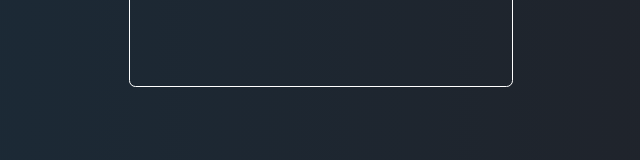
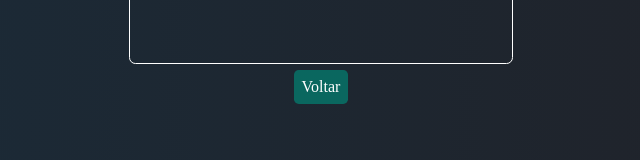
Before and after one commit to Alexandre192001/site-frutas-reactjs, a React (Create React App) app: page / in a window 1280 px wide. Shown: the part 553-713 px from the top of the page, without its empty margins (319-959 px from the left). Built offline with nearby package versions, Linux system fonts and the light colour scheme.

Commit message:
colocando btn voltar

```diff
--- a/src/App.css
+++ b/src/App.css
@@ -1,43 +1,5 @@
-.App {
-  text-align: center;
-}
-
-.App-logo {
-  height: 40vmin;
-  pointer-events: none;
-}
-
-@media (prefers-reduced-motion: no-preference) {
-  .App-logo {
-    animation: App-logo-spin infinite 20s linear;
-  }
-}
-
-.App-header {
-  background-color: #282c34;
-  min-height: 100vh;
-  display: flex;
-  flex-direction: column;
-  align-items: center;
-  justify-content: center;
-  font-size: calc(10px + 2vmin);
-  color: white;
-}
-
-.App-link {
-  color: #61dafb;
-}
-
-@keyframes App-logo-spin {
-  from {
-    transform: rotate(0deg);
-  }
-  to {
-    transform: rotate(360deg);
-  }
-}
 *{
   margin: 0%;
-  padding:0%;
+  padding: 0%;
   box-sizing: border-box;
 }
--- a/src/components/form.css
+++ b/src/components/form.css
@@ -72,6 +72,16 @@
   font-family:monospace ;
 }
 
+.btn-voltar{
+  text-decoration: none;
+  display:block;
+  margin: .4rem 0 ;
+  padding: .5rem .5rem ;
+  background-color: #087a;
+  color: #fff;
+  border-radius:.3rem ;
+}
+
 @media(max-width:870px){
   .title-form{
     padding:1rem 1rem;
--- a/src/components/form.js
+++ b/src/components/form.js
@@ -35,6 +35,9 @@ function FormSite(){
         </div>
 
       </form>
+
+
+      <a className="btn-voltar"href="https://frontend-alexandrejr.netlify.app/">Voltar</a>
       </section>
     </Fragment>
   )
```
